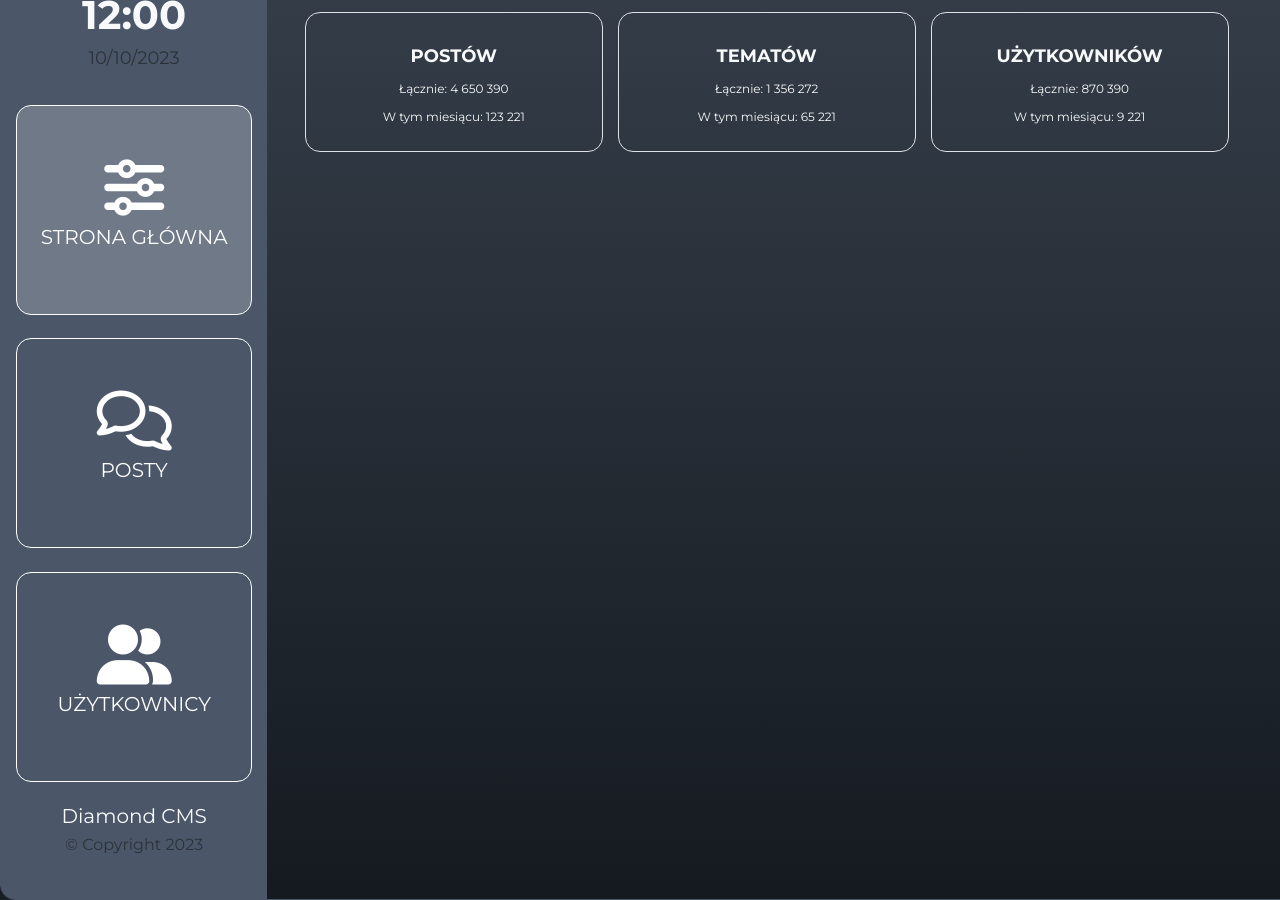
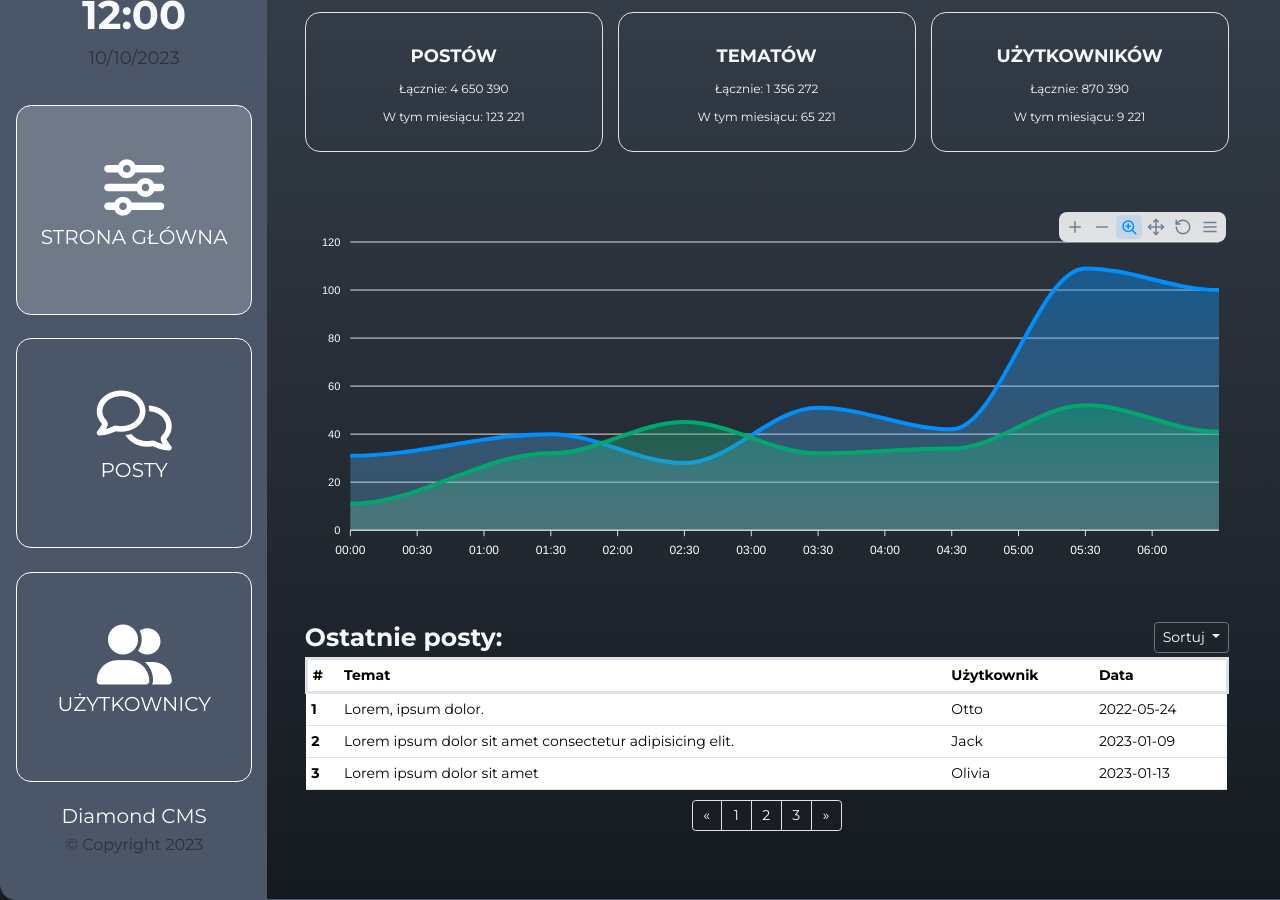
Before and after one commit to agaciur/course-html-css-js, a plain HTML site: page 3Bootstrap/index.html in a window 1280 px wide. Shown: the top 900 px of the page. Drawn offline with nearby package versions, Linux system fonts and the light colour scheme.

Commit message:
Add chart and table

```diff
--- a/3Bootstrap/css/style.css
+++ b/3Bootstrap/css/style.css
@@ -126,3 +126,35 @@ body {
 .box-stats p {
   font-size: 1.2rem;
 }
+.posts h3 {
+  font-size: 2.5rem;
+  font-weight: bold;
+}
+
+.posts .btn {
+  font-size: 1.4rem;
+  background-color: transparent;
+}
+.dropdown-menu {
+  font-size: 1.4rem;
+}
+.table {
+  font-size: 1.4rem;
+}
+.table .col {
+  font-weight: bold;
+}
+.page-link {
+font-size: 1.4rem;
+background-color: transparent;
+color: #fff;
+}
+.page-link:hover {
+  background-color: rgba(255, 255, 255,.08);
+  color: #ddd;
+}
+.page-item {
+  text-align: center;
+  height: 30px;
+  width: 30px;
+}
--- a/3Bootstrap/index.html
+++ b/3Bootstrap/index.html
@@ -78,6 +78,73 @@
                                     </div>
                                 </div>
                             </div>
+                            <div id="chart" class="py-5 text-dark"></div>
+                        </section>
+                        <section class="posts py-4 px-5 text-light">
+                            <div class="d-flex justify-content-between">
+                                <h3>Ostatnie posty:</h3>
+                                <div class="dropdown">
+                                    <a class="btn btn-secondary dropdown-toggle" href="#" role="button"
+                                        data-bs-toggle="dropdown" aria-expanded="false">
+                                        Sortuj
+                                    </a>
+
+                                    <ul class="dropdown-menu">
+                                        <li><a class="dropdown-item" href="#">Według dat</a></li>
+                                        <li><a class="dropdown-item" href="#">Według autora</a></li>
+                                    </ul>
+                                </div>
+                            </div>
+                            <div>
+                                <table class="table text-light table-transparent">
+                                    <thead>
+                                        <tr class="border-button border-3">
+                                            <th scope="col">#</th>
+                                            <th scope="col">Temat</th>
+                                            <th scope="col">Użytkownik</th>
+                                            <th scope="col">Data</th>
+                                        </tr>
+                                    </thead>
+                                    <tbody>
+                                        <tr>
+                                            <th scope="row">1</th>
+                                            <td>Lorem, ipsum dolor.</td>
+                                            <td>Otto</td>
+                                            <td>2022-05-24</td>
+                                        </tr>
+                                        <tr>
+                                            <th scope="row">2</th>
+                                            <td>Lorem ipsum dolor sit amet consectetur adipisicing elit.</td>
+                                            <td>Jack</td>
+                                            <td>2023-01-09</td>
+                                        </tr>
+                                        <th scope="row">3</th>
+                                        <td>Lorem ipsum dolor sit amet</td>
+                                        <td>Olivia</td>
+                                        <td>2023-01-13</td>
+                                        </tr>
+                                    </tbody>
+                                </table>
+                            </div>
+                            <div>
+                                <nav aria-label="Page navigation example">
+                                    <ul class="pagination  justify-content-center">
+                                        <li class="page-item">
+                                            <a class="page-link" href="#" aria-label="Previous">
+                                                <span aria-hidden="true">&laquo;</span>
+                                            </a>
+                                        </li>
+                                        <li class="page-item"><a class="page-link" href="#">1</a></li>
+                                        <li class="page-item"><a class="page-link" href="#">2</a></li>
+                                        <li class="page-item"><a class="page-link" href="#">3</a></li>
+                                        <li class="page-item">
+                                            <a class="page-link" href="#" aria-label="Next">
+                                                <span aria-hidden="true">&raquo;</span>
+                                            </a>
+                                        </li>
+                                    </ul>
+                                </nav>
+                            </div>
                         </section>
                     </div>
 
@@ -96,6 +163,44 @@
     <script src="https://cdn.jsdelivr.net/npm/bootstrap@5.3.0-alpha1/dist/js/bootstrap.bundle.min.js"
         integrity="sha384-w76AqPfDkMBDXo30jS1Sgez6pr3x5MlQ1ZAGC+nuZB+EYdgRZgiwxhTBTkF7CXvN"
         crossorigin="anonymous"></script>
+    <script src="https://cdn.jsdelivr.net/npm/apexcharts"></script>
+    <script>        var options = {
+            series: [{
+                name: 'Aktywni użytkownicy',
+                data: [31, 40, 28, 51, 42, 109, 100]
+            }, {
+                name: 'Ilość postów',
+                data: [11, 32, 45, 32, 34, 52, 41]
+
+            }],
+            chart: {
+                height: 350,
+                type: 'area',
+                foreColor: '#fff'
+            },
+            dataLabels: {
+                enabled: false
+            },
+            stroke: {
+                curve: 'smooth'
+            },
+            xaxis: {
+                type: 'datetime',
+                categories: ["2018-09-19T00:00:00.000Z", "2018-09-19T01:30:00.000Z", "2018-09-19T02:30:00.000Z", "2018-09-19T03:30:00.000Z", "2018-09-19T04:30:00.000Z", "2018-09-19T05:30:00.000Z", "2018-09-19T06:30:00.000Z"]
+            },
+
+            tooltip: {
+                x: {
+                    format: 'dd/MM/yy HH:mm'
+                },
+            },
+            legend: {
+                show: false
+            }
+        };
+
+        var chart = new ApexCharts(document.querySelector("#chart"), options);
+        chart.render();</script>
 </body>
 
 </html>
```
